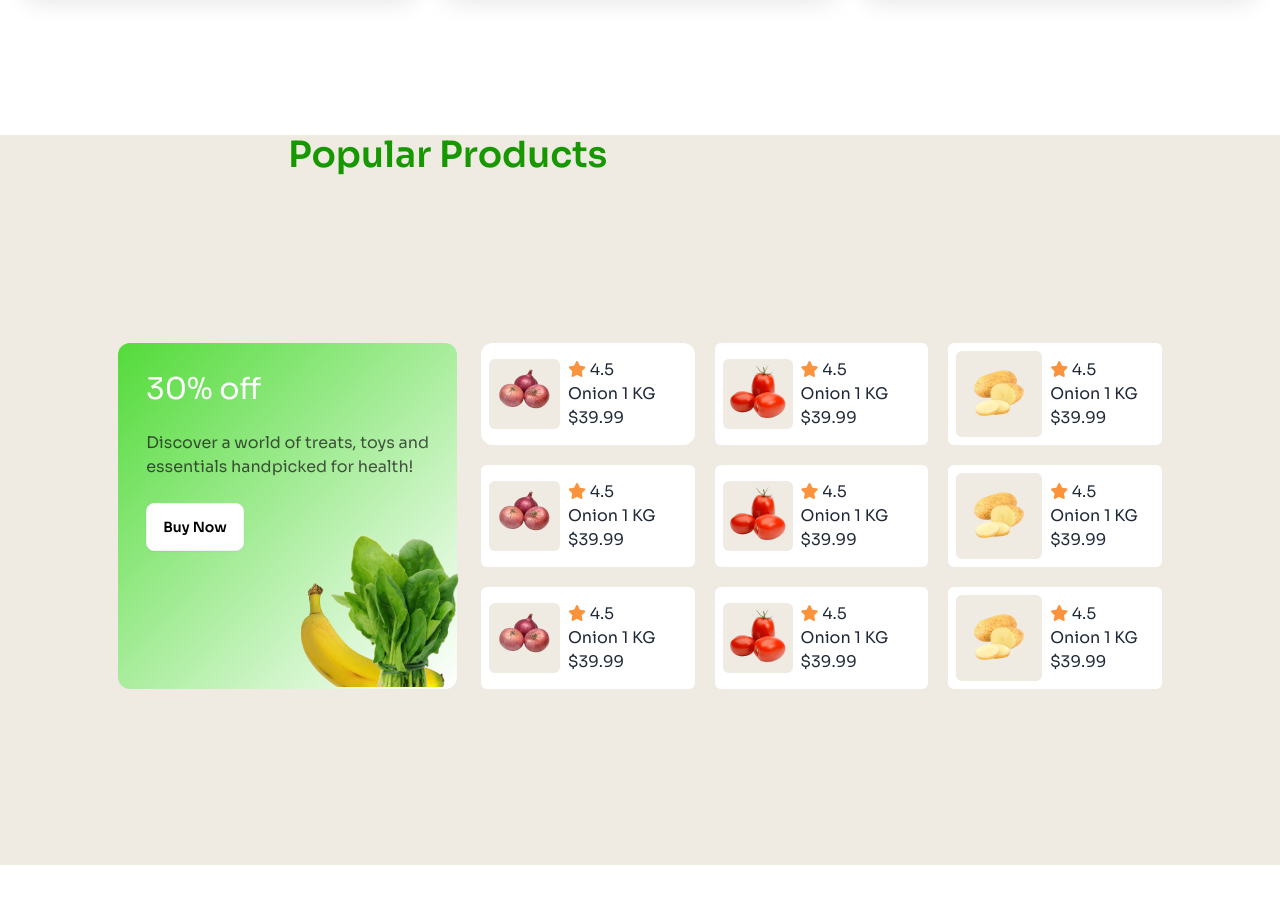
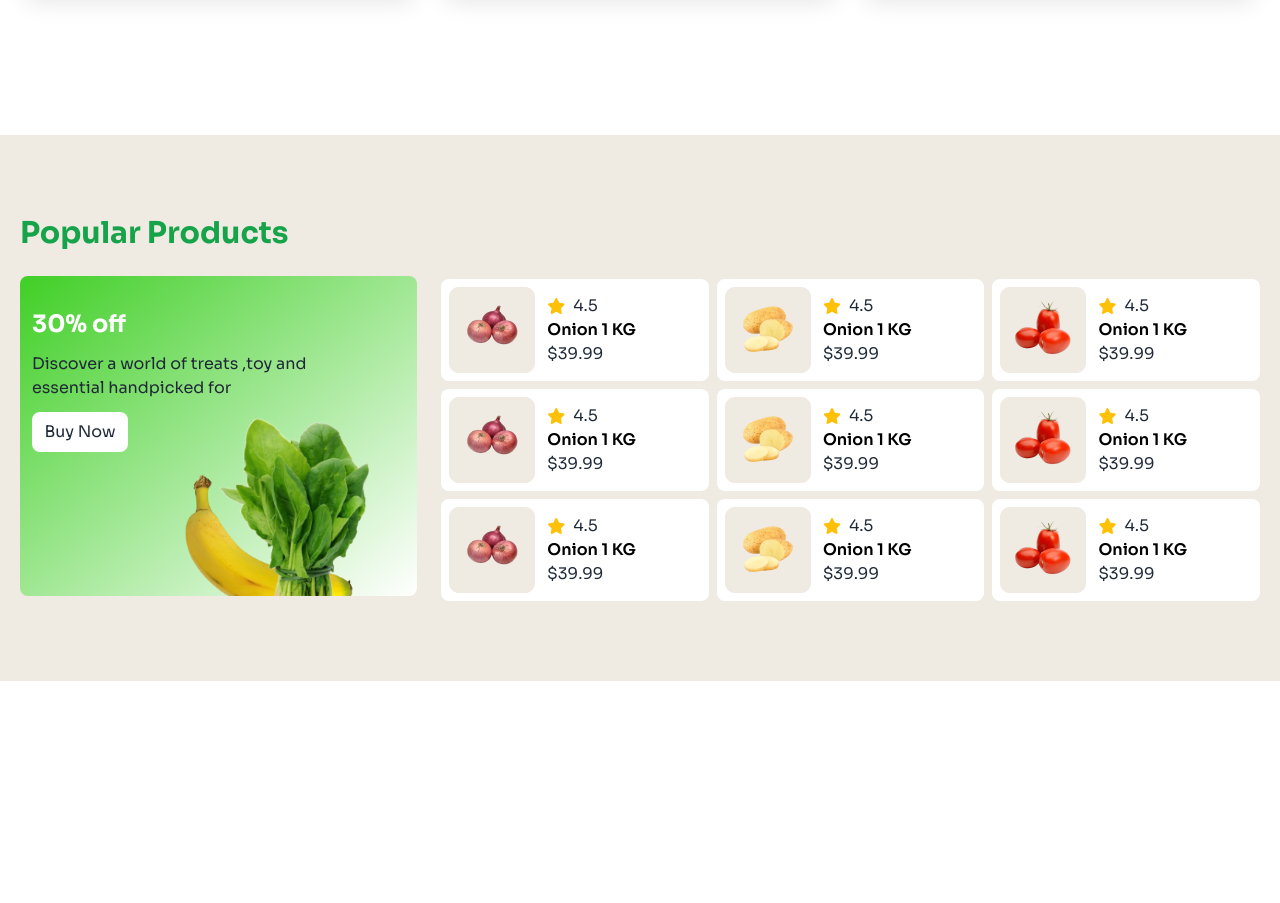
Before and after one commit to ArghoSaha1010/Grocery-Store, a plain HTML site: page index.html in a window 1280 px wide. Shown: the part 1780-2683 px from the top of the page. After the commit the page ends 2517 px from the top, so only its background shows below. Drawn offline with nearby package versions, Linux system fonts and the light colour scheme.

Commit message:
popular product done

```diff
--- a/index.html
+++ b/index.html
@@ -45,21 +45,23 @@
         font-weight: 100;
         font-style: normal;
       }
-      .none {
-        display: none;
-      }
+
       .para
       {
         color: rgba(17, 17, 17, 0.7);
       }
       @media screen and (max-width: 646px) {
         .small-device-hide {
-          display: none;
+          display: none !important;
+        }
+        .dis-hidden
+        {
+            display: hidden;
         }
       }
       @media screen and (min-width: 646px) and (max-width: 768px) {
         .mid-device-hide {
-          display: none;
+          display: none !important;
         }
       }
     </style>
@@ -225,131 +227,191 @@
             <div></div>
         </section>
 
-
-      <div class="bg-[#EFEBE3]">
-          <h3 class="mb-10 pl-24 lg:pl-72 md:pl-56 text-[#179800] font-semibold text-2xl lg:text-4xl md:text-4xl ">Popular Products</h3>
-          <section class="mb-32 py-32 container mx-auto">
-
-              <div class="mb-12 flex justify-center items-center gap-10">
-
-
-                  <div class="lg:flex gap-6 rounded-lg">
-                      <div class="p-7 bg-white rounded-xl bg-gradient-to-br from-[#53DB3A] to-[#FFFFFF]">
-                          <h1 class="text-white text-3xl mb-6">30% off</h1>
-                          <p class="para mb-6">
-                              Discover a world of treats, toys and <br> essentials handpicked for health!
-                          </p>
-                          <button class="btn bg-white text-black font-semibold text-x mb-10">Buy Now</button>
-                          <div class="relative">
-                              <img class="absolute lg:-top-16 lg:left-36 lg:h-40" src="./c2-assets/vegetable-offer.png" alt="">
+        <!-- popular product -->
+        <section class="my-14 space-y-5 bg-[#EFEBE3] py-20 ">
+            <h1 class="container mx-auto text-3xl font-bold text-green-600 px-5">Popular Products</h1>
+            <div class="container mx-auto grid grid-cols-1 lg:grid-cols-3 lg:gap-6 space-y-2 justify-center items-center px-5">
+                <!-- image card section -->
+                <div
+                    class="relative bg-slate-300 pl-8 pt-8 lg:pl-3 lg:h-80 bg-gradient-to-br from-[#40CF26] to-[#FFFFFF]  rounded-lg py-6  w-full mx-auto ">
+                    <div class="relative space-y-3">
+                        <h1 class="font-bold text-2xl text-white ">30% off</h1>
+                        <p class="w-9/12">Discover a world of treats ,toy and essential handpicked for </p>
+                        <button class="w-24 h-10 bg-white rounded-lg border-none">Buy Now</button>
+                    </div>
+                    <div class=" absolute bottom-0  right-1  w-36 md:w-48 lg:w-60 ">
+                        <img class="lg:w-10/12 h-full w-11/12" src="./c2-assets/vegetable-offer.png" alt="">
+                    </div>
+                </div>
+                <!-- products section -->
+                <div class="col-span-2 bg-[#EFEBE3] grid grid-cols-2 grid-rows-3 lg:grid-cols-3 lg:grid-rows-2 gap-2  ">
+                  <!-- vegetable cards -->
+                   <!-- card 1 -->
+                    <div class="p-2 flex gap-3 bg-white rounded-lg flex-1">
+                         <!-- vegetable image -->
+                          <div class="rounded-xl ">
+                            <img class="" src="./c2-assets/onion.png" alt="">
+                          </div>
+                         <!-- vegetable content -->
+                         <div class="flex items-center">
+                            <div >
+                                <div class="flex gap-2 items-center">
+                                    <i class="fa-solid fa-star text-[#FFC107]"></i>
+                                    <h2>4.5</h2>
+                                </div>
+                                <h2 class="text-black font-semibold ">Onion 1 KG</h2>
+                                <h3>$39.99</h3>
+                              </div>
+                         </div>
+                  </div>
+                   <!-- card 2 -->
+                    <div class="p-2 flex gap-3 bg-white rounded-lg flex-1">
+                         <!-- vegetable image -->
+                          <div class="rounded-xl">
+                            <img src="./c2-assets/potato.png" alt="">
+                          </div>
+                         <!-- vegetable content -->
+                         <div class="flex items-center">
+                            <div >
+                                <div class="flex gap-2 items-center">
+                                    <i class="fa-solid fa-star text-[#FFC107]"></i>
+                                    <h2>4.5</h2>
+                                </div>
+                                <h2 class="text-black font-semibold ">Onion 1 KG</h2>
+                                <h3>$39.99</h3>
+                              </div>
+                         </div>
+                  </div>
+                   <!-- card 3 -->
+                    <div class="p-2 flex gap-3 bg-white rounded-lg flex-1">
+                         <!-- vegetable image -->
+                          <div class="rounded-xl">
+                            <img src="./c2-assets/tomato.png" alt="">
+                          </div>
+                         <!-- vegetable content -->
+                         <div class="flex items-center">
+                            <div >
+                                <div class="flex gap-2 items-center">
+                                    <i class="fa-solid fa-star text-[#FFC107]"></i>
+                                    <h2>4.5</h2>
+                                </div>
+                                <h2 class="text-black font-semibold ">Onion 1 KG</h2>
+                                <h3>$39.99</h3>
+                              </div>
+                         </div>
+                  </div>
+                   <!-- card 4 -->
+                    <div class="p-2 flex gap-3 bg-white rounded-lg flex-1">
+                         <!-- vegetable image -->
+                          <div class="rounded-xl">
+                            <img src="./c2-assets/onion.png" alt="">
+                          </div>
+                         <!-- vegetable content -->
+                         <div class="flex items-center">
+                            <div >
+                                <div class="flex gap-2 items-center">
+                                    <i class="fa-solid fa-star text-[#FFC107]"></i>
+                                    <h2>4.5</h2>
+                                </div>
+                                <h2 class="text-black font-semibold ">Onion 1 KG</h2>
+                                <h3>$39.99</h3>
+                              </div>
+                         </div>
+                  </div>
+                   <!-- card 5 -->
+                    <div class="p-2 flex gap-3 bg-white rounded-lg flex-1">
+                         <!-- vegetable image -->
+                          <div class="rounded-xl">
+                            <img src="./c2-assets/potato.png" alt="">
+                          </div>
+                         <!-- vegetable content -->
+                         <div class="flex items-center">
+                            <div >
+                                <div class="flex gap-2 items-center">
+                                    <i class="fa-solid fa-star text-[#FFC107]"></i>
+                                    <h2>4.5</h2>
+                                </div>
+                                <h2 class="text-black font-semibold ">Onion 1 KG</h2>
+                                <h3>$39.99</h3>
+                              </div>
+                         </div>
+                  </div>
+                   <!-- card 6 -->
+                    <div class="p-2 flex gap-3 bg-white rounded-lg flex-1">
+                         <!-- vegetable image -->
+                          <div class="rounded-xl">
+                            <img src="./c2-assets/tomato.png" alt="">
+                          </div>
+                         <!-- vegetable content -->
+                         <div class="flex items-center">
+                            <div >
+                                <div class="flex gap-2 items-center">
+                                    <i class="fa-solid fa-star text-[#FFC107]"></i>
+                                    <h2>4.5</h2>
+                                </div>
+                                <h2 class="text-black font-semibold ">Onion 1 KG</h2>
+                                <h3>$39.99</h3>
+                              </div>
+                         </div>
+                  </div>
+                   <!-- card 7 -->
+                    <div class="p-2 flex gap-3 bg-white rounded-lg flex-1">
+                         <!-- vegetable image -->
+                          <div class="rounded-xl">
+                            <img src="./c2-assets/onion.png" alt="">
+                          </div>
+                         <!-- vegetable content -->
+                         <div class="flex items-center">
+                            <div >
+                                <div class="flex gap-2 items-center">
+                                    <i class="fa-solid fa-star text-[#FFC107]"></i>
+                                    <h2>4.5</h2>
+                                </div>
+                                <h2 class="text-black font-semibold ">Onion 1 KG</h2>
+                                <h3>$39.99</h3>
+                              </div>
+                         </div>
+                  </div>
+                   <!-- card 8 -->
+                    <div class="p-2 flex gap-3 bg-white rounded-lg flex-1">
+                         <!-- vegetable image -->
+                          <div class="rounded-xl">
+                            <img src="./c2-assets/potato.png" alt="">
+                          </div>
+                         <!-- vegetable content -->
+                         <div class="flex items-center">
+                            <div >
+                                <div class="flex gap-2 items-center">
+                                    <i class="fa-solid fa-star text-[#FFC107]"></i>
+                                    <h2>4.5</h2>
+                                </div>
+                                <h2 class="text-black font-semibold ">Onion 1 KG</h2>
+                                <h3>$39.99</h3>
+                              </div>
+                         </div>
+                  </div>
+                   <!-- card 9 -->
+                    <div class="p-2 flex gap-3 bg-white rounded-lg flex-1 small-device-hide mid-device-hide">
+                         <!-- vegetable image -->
+                          <div class="rounded-xl">
+                            <img src="./c2-assets/tomato.png" alt="">
+                          </div>
+                         <!-- vegetable content -->
+                         <div class="lg:flex lg:items-center">
+                            <div >
+                                <div class="flex gap-2 items-center">
+                                    <i class="fa-solid fa-star text-[#FFC107]"></i>
+                                    <h2>4.5</h2>
+                                </div>
+                                <h2 class="text-black font-semibold ">Onion 1 KG</h2>
+                                <h3>$39.99</h3>
+                              </div>
+                         </div>
                   </div>
 
                 </div>
-                      <!-- grid er part ta popular product er -->
-                      <div class="grid grid-cols-2 md:grid-cols-3 lg:grid-cols-3 gap-5 mt-5 lg:mt-0 lg:gap-5 md:gap-5">
-                          <div class="bg-white rounded-xl flex pr-6 items-center">
-                              <div>
-                                  <img class="bg-[#EFEBE3] m-2 rounded-md" src="./c2-assets/image 43.png" alt="">
-                              </div>
-                              <div>
-                                  <h1><i class="fa-solid fa-star text-orange-400"></i>  4.5</h1>
-                                  <h2>Onion 1 KG</h2>
-                                  <h2>$39.99</h2>
-                              </div>
-                          </div>
-
-                          <div class="bg-white rounded-md flex pr-6 items-center">
-                              <div>
-                                  <img class="bg-[#EFEBE3] m-2 rounded-md" src="./c2-assets/image 41.png" alt="">
-                              </div>
-                              <div>
-                                  <h1><i class="fa-solid fa-star text-orange-400"></i>  4.5</h1>
-                                  <h2>Onion 1 KG</h2>
-                                  <h2>$39.99</h2>
-                              </div>
-                          </div>
-
-                          <div class="bg-white rounded-md flex pr-6 items-center">
-                              <div>
-                                  <img class="bg-[#EFEBE3] m-2 rounded-md" src="./c2-assets/Group 16.png" alt="">
-                              </div>
-                              <div>
-                                  <h1><i class="fa-solid fa-star text-orange-400"></i>  4.5</h1>
-                                  <h2>Onion 1 KG</h2>
-                                  <h2>$39.99</h2>
-                              </div>
-                          </div>
-
-                          <div class="bg-white rounded-md flex pr-6 items-center">
-                              <div>
-                                  <img class="bg-[#EFEBE3] m-2 rounded-md" src="./c2-assets/image 43.png" alt="">
-                              </div>
-                              <div>
-                                  <h1><i class="fa-solid fa-star text-orange-400"></i>  4.5</h1>
-                                  <h2>Onion 1 KG</h2>
-                                  <h2>$39.99</h2>
-                              </div>
-                          </div>
-
-                          <div class="bg-white rounded-md flex pr-6 items-center">
-                              <div>
-                                  <img class="bg-[#EFEBE3] m-2 rounded-md" src="./c2-assets/image 41.png" alt="">
-                              </div>
-                              <div>
-                                  <h1><i class="fa-solid fa-star text-orange-400"></i>  4.5</h1>
-                                  <h2>Onion 1 KG</h2>
-                                  <h2>$39.99</h2>
-                              </div>
-                          </div>
-
-                          <div class="bg-white rounded-md flex pr-6 items-center">
-                              <div>
-                                  <img class="bg-[#EFEBE3] m-2 rounded-md" src="./c2-assets/Group 16.png" alt="">
-                              </div>
-                              <div>
-                                  <h1><i class="fa-solid fa-star text-orange-400"></i>  4.5</h1>
-                                  <h2>Onion 1 KG</h2>
-                                  <h2>$39.99</h2>
-                              </div>
-                          </div>
-
-                          <div class="bg-white rounded-md flex pr-6 items-center">
-                              <div>
-                                  <img class="bg-[#EFEBE3] m-2 rounded-md" src="./c2-assets/image 43.png" alt="">
-                              </div>
-                              <div>
-                                  <h1><i class="fa-solid fa-star text-orange-400"></i>  4.5</h1>
-                                  <h2>Onion 1 KG</h2>
-                                  <h2>$39.99</h2>
-                              </div>
-                          </div>
-
-                          <div class="bg-white rounded-md flex pr-6 items-center">
-                              <div>
-                                  <img class="bg-[#EFEBE3] m-2 rounded-md" src="./c2-assets/image 41.png" alt="">
-                              </div>
-                              <div>
-                                  <h1><i class="fa-solid fa-star text-orange-400"></i>  4.5</h1>
-                                  <h2>Onion 1 KG</h2>
-                                  <h2>$39.99</h2>
-                              </div>
-                          </div>
-
-                          <div class="bg-white rounded-md flex pr-6 items-center">
-                              <div>
-                                  <img class="bg-[#EFEBE3] m-2 rounded-md" src="./c2-assets/Group 16.png" alt="">
-                              </div>
-                              <div>
-                                  <h1><i class="fa-solid fa-star text-orange-400"></i>  4.5</h1>
-                                  <h2>Onion 1 KG</h2>
-                                  <h2>$39.99</h2>
-                              </div>
-                          </div>
-                      </div>
-                  </div>
             </div>
         </section>
-      </div>
 
     </main>
   </body>
```
Also changed, not shown: c2-assets/image 41.png (deleted), c2-assets/image 43.png (deleted), c2-assets/onion.png (added), c2-assets/potato.png (renamed from c2-assets/Group 16.png), c2-assets/tomato.png (added). Lines whose indentation alone changed are shown as unchanged.
